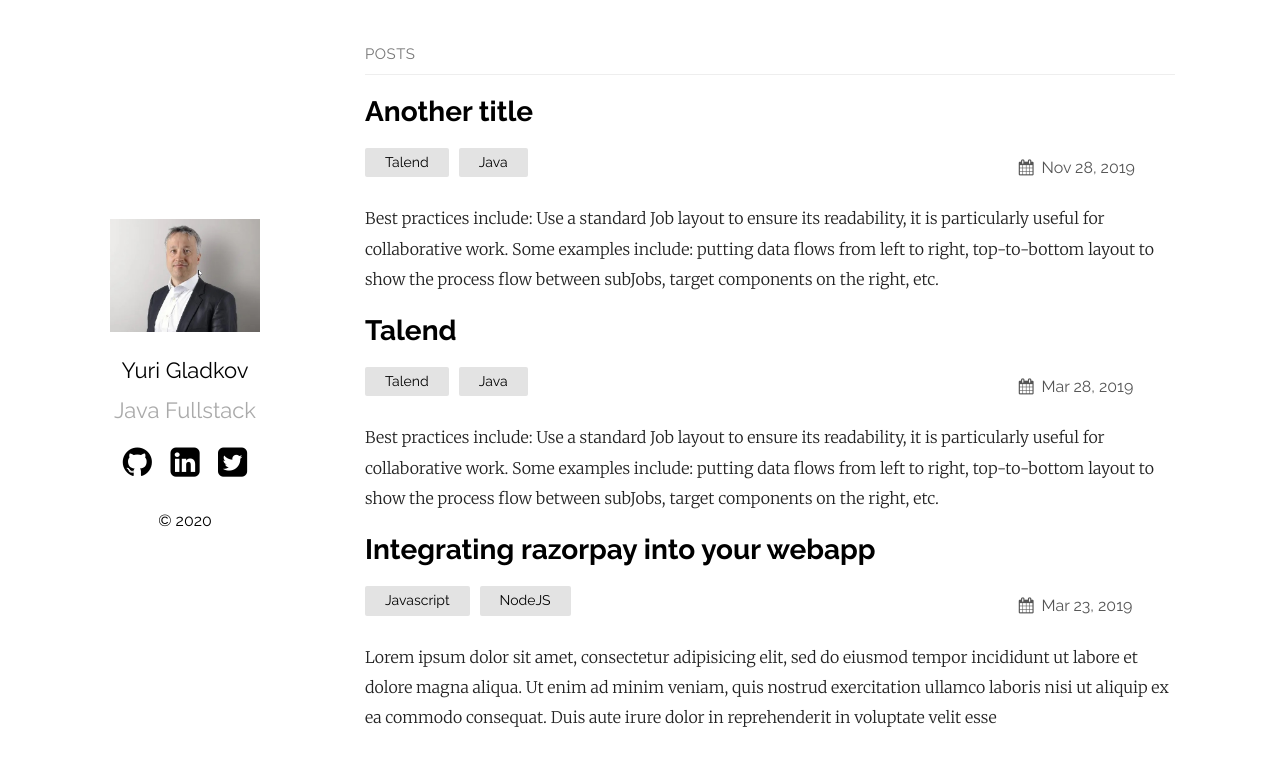
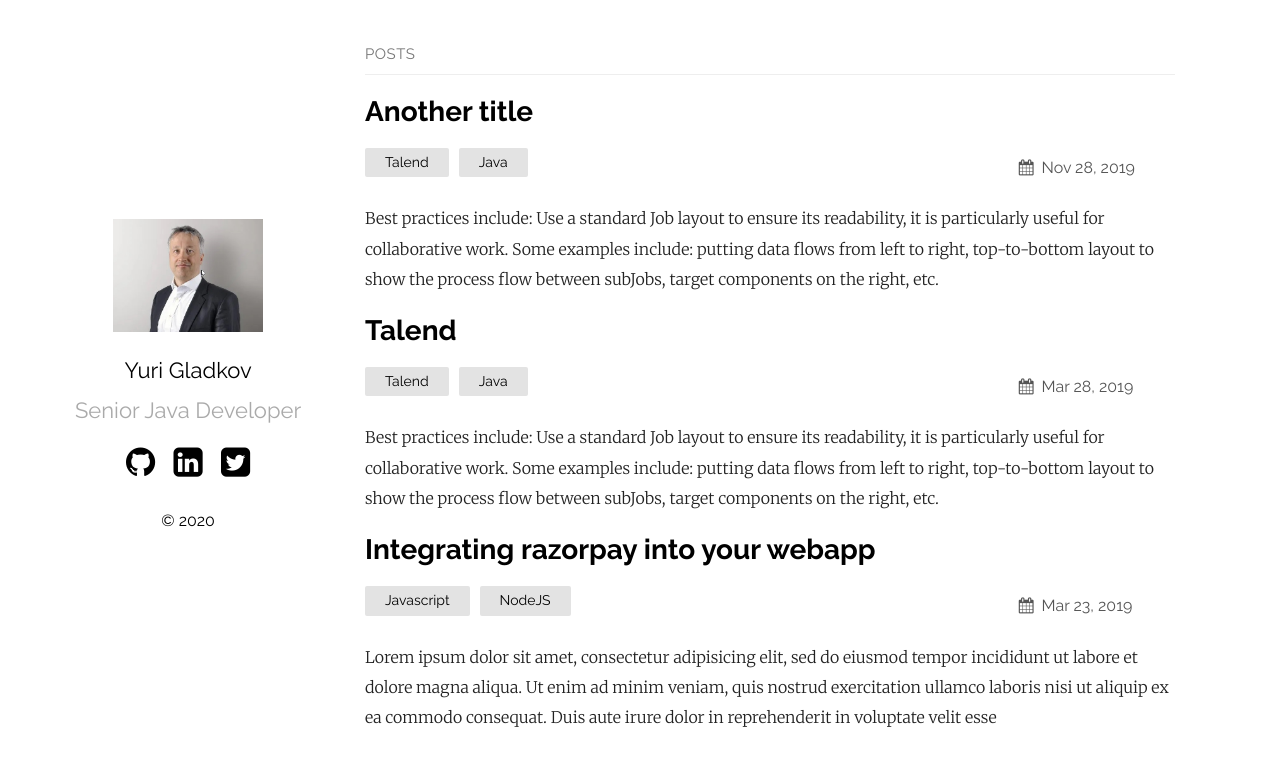
Before and after one commit to entrasynctech/entrasynctech.github.io, a Jekyll site: the page built from index.md, in a window 1280 px wide. Shown: the top 766 px of the page. Built offline with Jekyll 4.4.1, drawn with Linux system fonts in a browser that asks for light colours.

Commit message:
Update _config.yml

```diff
--- a/_config.yml
+++ b/_config.yml
@@ -11,7 +11,7 @@
   sass_dir: _sass
 plainwhite:
   name: Yuri Gladkov
-  tagline: Java Fullstack
+  tagline: Senior Java Developer
   date_format: "%b %-d, %Y"
   sitemap: true # set to true to generate sitemap.xml content
 
@@ -24,7 +24,7 @@
     # dribbble: jekyll
     # facebook: jekyll
     # flickr:   jekyll
-    # instagram: jekyll
+    instagram: cyberglad
     # linkedin: jekyll
     # pinterest: jekyll
     # youtube: jekyll
```
